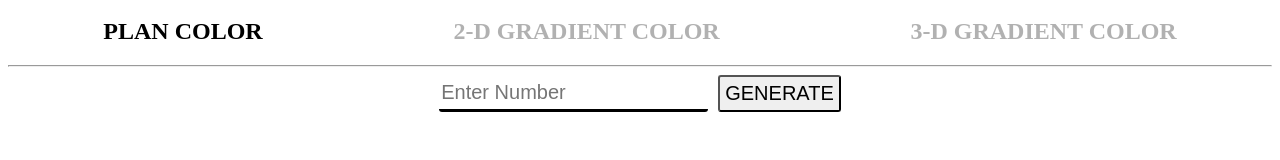
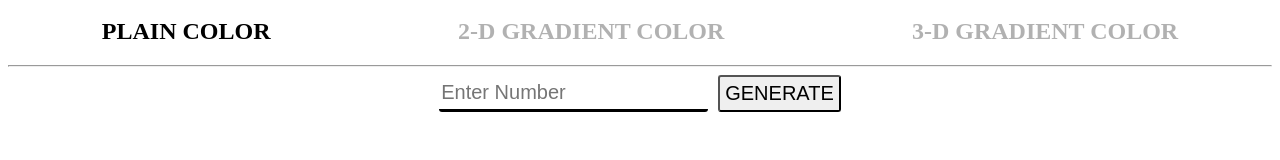
Before and after one commit to Suhagiya-Dhruv/Color-Generate, a plain HTML site: page htmls/index.html in a window 1280 px wide. Drawn offline with Linux system fonts and the light colour scheme.

Commit message:
Update index.html

```diff
--- a/htmls/index.html
+++ b/htmls/index.html
@@ -11,7 +11,7 @@
 
 <body>
     <nav>
-        <a href="./index.html" class="active">Plan Color</a>
+        <a href="./index.html" class="active">Plain Color</a>
         <a href="./2DGradientColor.html">2-D Gradient Color</a>
         <a href="./3DGradientColor.html">3-D Gradient Color</a>
     </nav>
```
